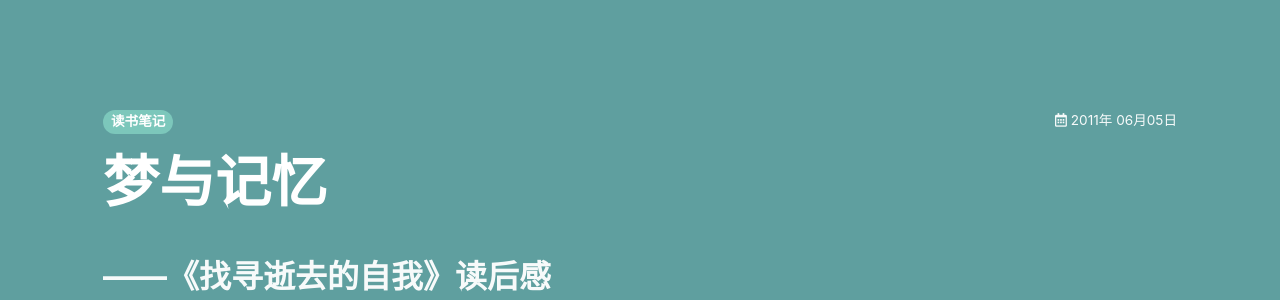
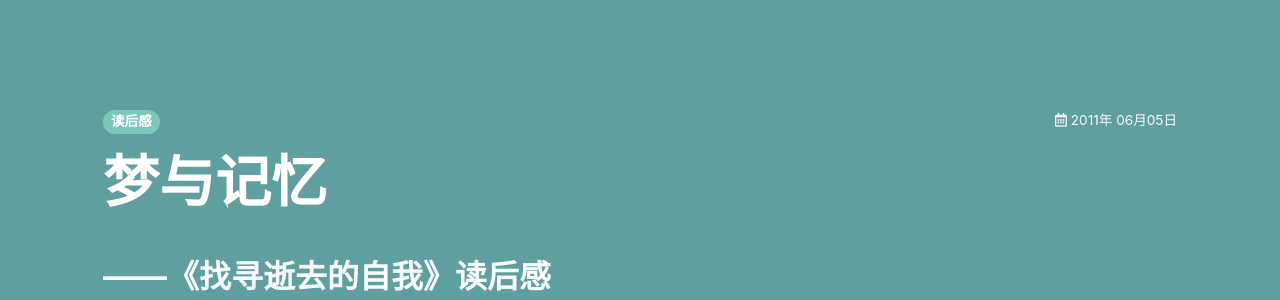
Before and after one commit to Muyao1010/muxxo.github.io, a Jekyll site: the page built from _posts/2011-06-05-meng-yu-ji-yi.md, in a window 1280 px wide and 900 px high. Shown: the part 120-420 px from the top of the window. Built offline with Jekyll 4.4.1, drawn with Linux system fonts in a browser that asks for light colours; nearby versions of some CDN libraries; comment, search, counter and statistics services are not loaded.

Commit message:
Update 2011-06-05-meng-yu-ji-yi.md

```diff
--- a/_posts/2011-06-05-meng-yu-ji-yi.md
+++ b/_posts/2011-06-05-meng-yu-ji-yi.md
@@ -1,8 +1,8 @@
 ---
 layout: article
 title: 梦与记忆
-tag: 读书笔记
-key: mengyujiyi20110605
+tag: 读后感
+key: my20110605
 mode: immersive
 header:
   theme: dark
```
